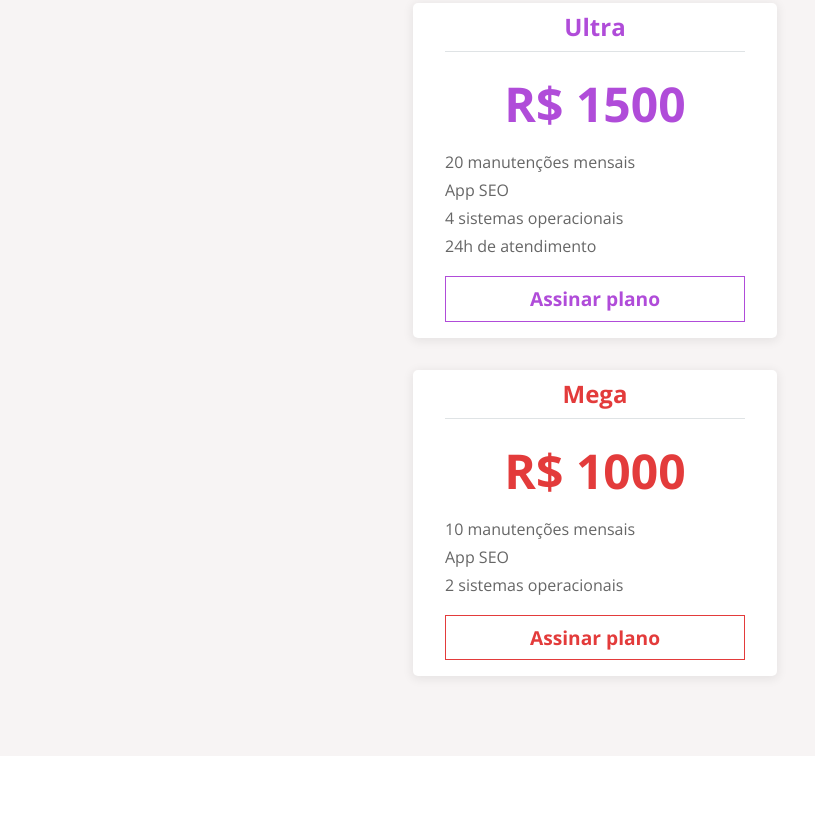
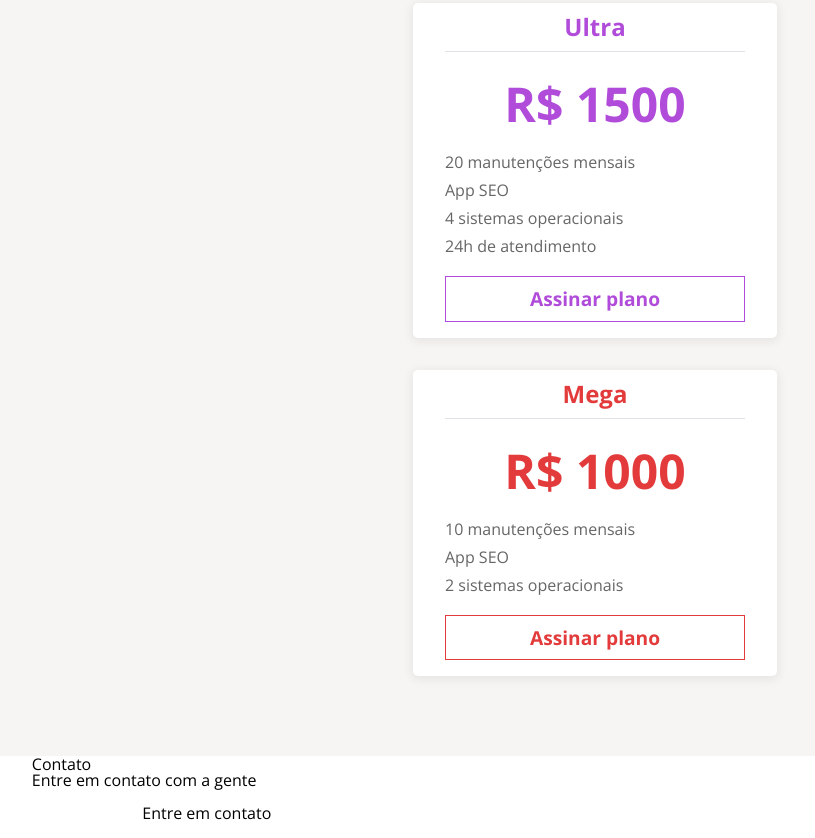
Before and after one commit to Rlasserre/projeto-apeperia, a plain HTML site: page index.html in a window 1280 px wide. Shown: the part 2398-3236 px from the top of the page, without its empty margins (45-860 px from the left). Before the commit the page ends 3154 px from the top, so only its background shows below. Drawn offline with nearby package versions, Linux system fonts and the light colour scheme.

Commit message:
Update index.html
adicionada a seção contact to index.html

```diff
--- a/index.html
+++ b/index.html
@@ -175,7 +175,11 @@
         </li>
       </ul>
     </section>
-
+    <section class="contact container">
+      <h2 class="contact__title">Contato</h2>
+      <p>Entre em contato com a gente</p>
+      <a href="contato.html" class="contact__button button">Entre em contato</a>
+    </section>
   </main>
 </body>
 
```
